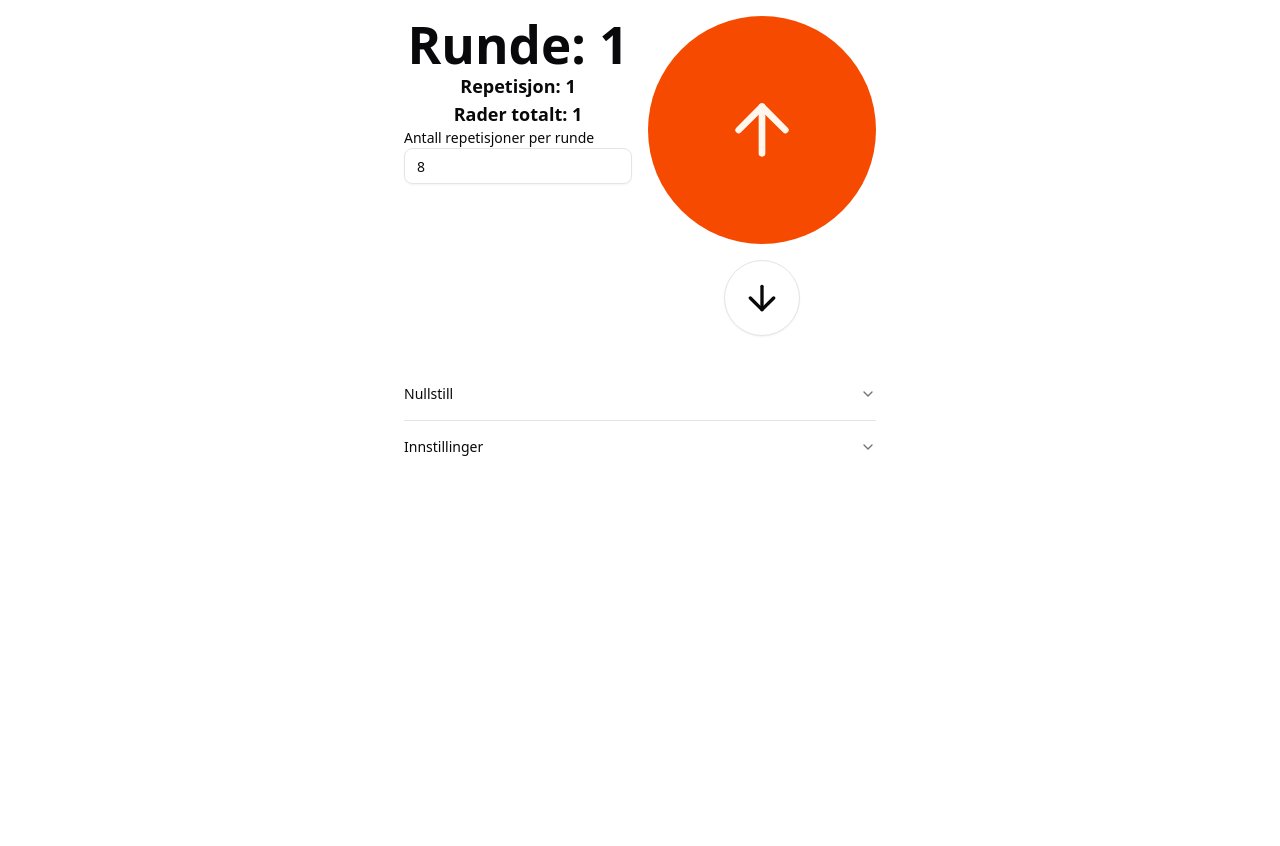
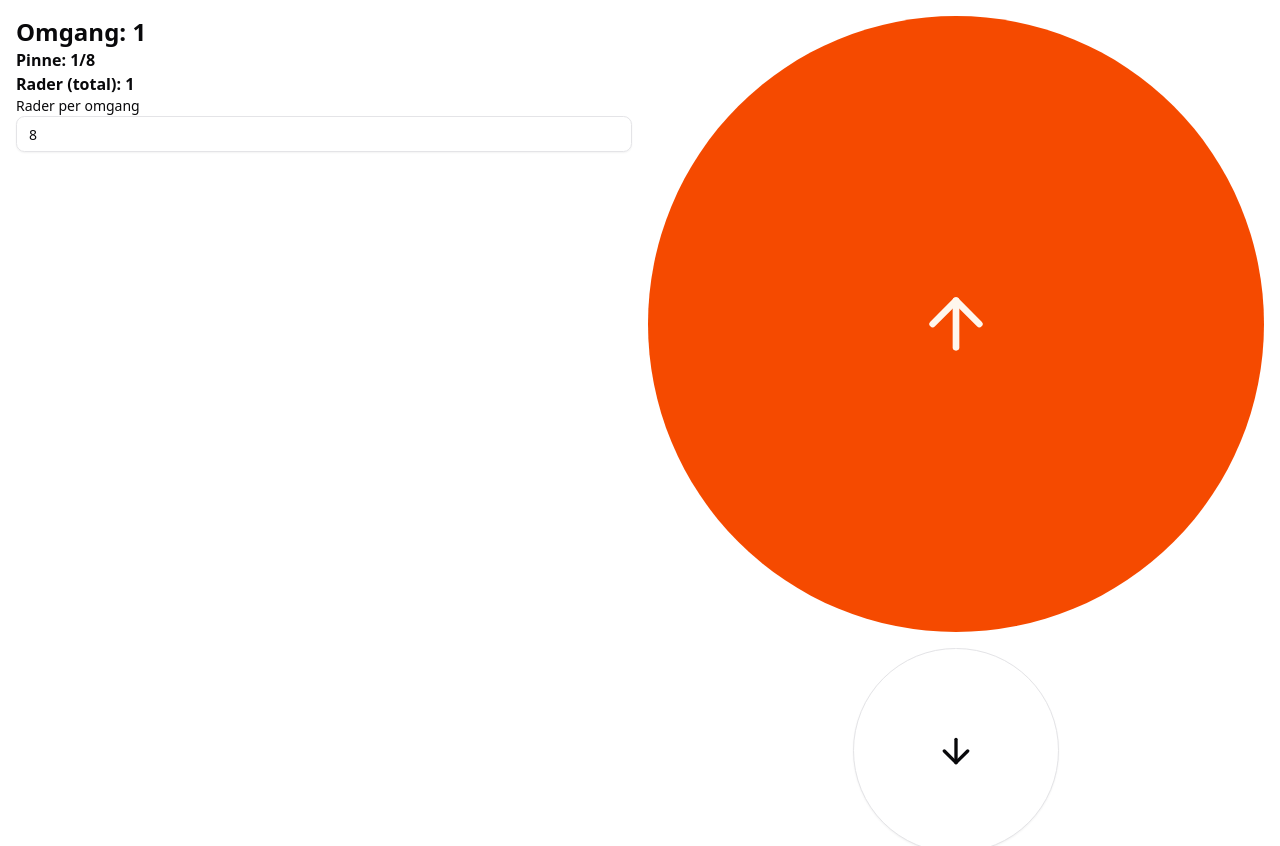
Before and after one commit to SimenZhor/Strikketeller, a React (Vite) app: page / in a window 1280 px wide. Shown: the top 846 px of the page. Before the commit the page ends 800 px from the top, so only its background shows below. Built offline with nearby package versions, Linux system fonts and the light colour scheme.

Commit message:
Language cleanup & bugfix
- Fix bug where decrement would happen 1 row too early
- Use more correct technical terminology
- Modify styling

```diff
--- a/src/App.css
+++ /dev/null
@@ -1,6 +0,0 @@
-#root {
-  max-width: 1280px;
-  margin: 0 auto;
-  padding: 1rem;
-  text-align: center;
-}
--- a/src/App.tsx
+++ b/src/App.tsx
@@ -1,5 +1,4 @@
 import { Button } from '@/components/ui/button'
-import './App.css'
 import { ArrowDown, ArrowUp, RotateCcw } from 'lucide-react'
 import { Input } from '@/components/ui/input'
 import { Label } from '@/components/ui/label'
@@ -10,39 +9,38 @@ import { LanguageToggle } from '@/components/LanguageToggle'
 import { ModeToggle } from '@/components/ModeToggle'
 
 const defaultState = {
-  rounds: 0,
-  row: 0,
-  rowsPerRound: 8
+  repetitions: 0,
+  rowsTot: 0,
+  rowsPerRepetition: 8
 }
 
 function App() {
   const { t } = useTranslation()
   const [state, setState] = useLocalStorage('strikketeller-state', defaultState)
 
-  const { rounds, row, rowsPerRound } = state
+  const { repetitions, rowsTot, rowsPerRepetition } = state
 
   const handleIncrement = () => {
     setState((prev) => {
-      const newRow = prev.row + 1
-      const shouldIncrementRound = newRow % prev.rowsPerRound === 0
+      const newRow = prev.rowsTot + 1
+      const shouldIncrementRepetition = newRow % prev.rowsPerRepetition === 0
 
       return {
         ...prev,
-        row: newRow,
-        rounds: shouldIncrementRound ? prev.rounds + 1 : prev.rounds
+        rowsTot: newRow,
+        repetitions: shouldIncrementRepetition ? prev.repetitions + 1 : prev.repetitions
       }
     })
   }
 
   const handleDecrement = () => {
     setState((prev) => {
-      const newRow = prev.row - 1
-      const shouldDecrementRound = newRow % prev.rowsPerRound === 0
+      const shouldDecrementRepetition = prev.rowsTot % prev.rowsPerRepetition === 0
 
       return {
         ...prev,
-        row: newRow,
-        rounds: shouldDecrementRound ? prev.rounds - 1 : prev.rounds
+        rowsTot: prev.rowsTot - 1,
+        repetitions: shouldDecrementRepetition ? prev.repetitions - 1 : prev.repetitions
       }
     })
   }
@@ -52,18 +50,18 @@ function App() {
   }
 
   const resetCount = () => {
-    setState((prev) => ({ ...prev, rounds: 0, row: 0 }))
+    setState((prev) => ({ ...prev, repetitions: 0, rowsTot: 0 }))
   }
 
   return (
     <>
-      <div className="grid grid-cols-4 gap-4 items-start justify-center">
+      <div className="grid grid-cols-4 gap-4 items-start justify-start">
         <div className="col-span-2">
-          <h1 className="text-2xl font-bold">{t('round')}: {rounds + 1}</h1>
-          <h2 className="text-lg font-bold">{t('repetition')}: {(row % rowsPerRound) + 1}</h2>
-          <h2 className="text-lg font-bold">{t('rows')}: {row + 1}</h2>
-          <Label htmlFor="repetitions-per-round" className="text-sm font-medium">{t('repetitionsPerRound')}</Label>
-          <Input type="number" id="repetitions-per-round" placeholder={t('repetitionsPerRoundPlaceholder')} value={rowsPerRound} onChange={(e) => setState((prev) => ({ ...prev, rowsPerRound: Number(e.target.value) }))} />
+          <h1 className="text-2xl font-bold">{t('repetition')}: {repetitions + 1}</h1>
+          <h2 className="text-md font-bold">{t('row')}: {(rowsTot % rowsPerRepetition) + 1}/{rowsPerRepetition}</h2>
+          <h2 className="text-md font-bold">{t('rows')}: {rowsTot + 1}</h2>
+          <Label htmlFor="rows-per-repetition" className="text-sm font-medium">{t('rowsPerRepetition')}</Label>
+          <Input type="number" inputMode="numeric" id="rows-per-repetition" placeholder={t('rowsPerRepetitionPlaceholder')} value={rowsPerRepetition} onChange={(e) => setState((prev) => ({ ...prev, rowsPerRepetition: Number(e.target.value) }))} min={1} max={10000} step={1} />
         </div>
 
         <div className="col-span-2 flex flex-col items-center justify-center gap-4">
--- a/src/i18n/locales/en-US.json
+++ b/src/i18n/locales/en-US.json
@@ -1,9 +1,9 @@
 {
-  "round": "Round",
   "repetition": "Repetition",
-  "rows": "Total rows",
-  "repetitionsPerRound": "Repetitions per round",
-  "repetitionsPerRoundPlaceholder": "Repetitions per round",
+  "row": "Row",
+  "rows": "Rows (total)",
+  "rowsPerRepetition": "Rows per repetition",
+  "rowsPerRepetitionPlaceholder": "Rows per repetition",
   "reset": "Reset",
   "resetCounter": "Reset counter",
   "resetAll": "Reset all",
--- a/src/i18n/locales/nb-NO.json
+++ b/src/i18n/locales/nb-NO.json
@@ -1,9 +1,9 @@
 {
-  "round": "Runde",
-  "repetition": "Repetisjon",
-  "rows": "Rader totalt",
-  "repetitionsPerRound": "Antall repetisjoner per runde",
-  "repetitionsPerRoundPlaceholder": "Repetisjoner per runde",
+  "repetition": "Omgang",
+  "row": "Pinne",
+  "rows": "Rader (total)",
+  "rowsPerRepetition": "Rader per omgang",
+  "rowsPerRepetitionPlaceholder": "Rader per omgang",
   "reset": "Nullstill",
   "resetCounter": "Nullstill teller",
   "resetAll": "Nullstill alt",
--- a/src/index.css
+++ b/src/index.css
@@ -4,6 +4,11 @@
   font-family: system-ui, Avenir, Helvetica, Arial, sans-serif;
   line-height: 1.5;
   font-weight: 400;
+
+  max-width: 1280px;
+  margin: 0 auto;
+  padding: 1rem;
+  text-align: left;
 
   font-synthesis: none;
   text-rendering: optimizeLegibility;
@@ -12,13 +17,6 @@
 }
 
 body {
-  margin: 0;
-  display: flex;
   min-width: 320px;
   min-height: 100vh;
 }
-
-h1 {
-  font-size: 3.2em;
-  line-height: 1.1;
-}
```
